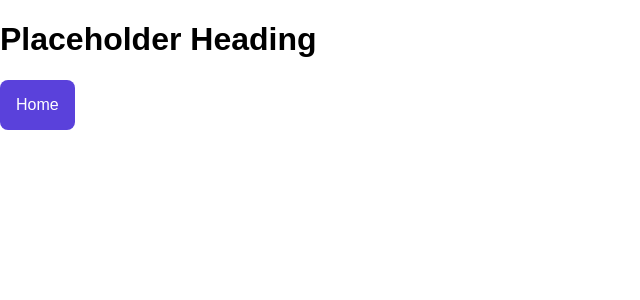
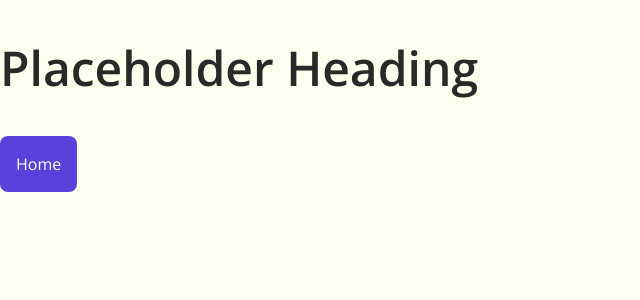
Before and after one commit to d-leb/david-leblanc.com, a React app: page / in a window 1280 px wide. Shown: the top 300 px of the page, without its empty margins (0-640 px from the left). Built offline with nearby package versions, Linux system fonts and the light colour scheme.

Commit message:
Add Open Sans font support

```diff
--- a/public/index.html
+++ b/public/index.html
@@ -4,6 +4,8 @@
     <meta charset="utf-8" />
     <meta name="viewport" content="width=device-width, initial-scale=1" />
     <meta name="description" content="david-leblanc.com" />
+    <link rel="preconnect" href="https://fonts.gstatic.com" />
+    <link href="https://fonts.googleapis.com/css2?family=Open+Sans:ital,wght@0,400;0,600;1,400;1,600&display=swap" rel="stylesheet" />
   </head>
   <body>
     <noscript>You need to enable JavaScript to run this app.</noscript>
--- a/src/styles/GlobalStyle.ts
+++ b/src/styles/GlobalStyle.ts
@@ -1,5 +1,7 @@
 import { createGlobalStyle } from 'styled-components'
 import styledNormalize from 'styled-normalize'
+
+import { Colors } from 'styles/Colors'
 
 export const GlobalStyle = createGlobalStyle`
   ${styledNormalize}
@@ -7,8 +9,26 @@ export const GlobalStyle = createGlobalStyle`
   body {
     margin: 0;
     padding: 0;
-    font-family: Arial, sans-serif;
-    font-weight: 300;
-    font-size: 1em
+    background-color: ${Colors.IVORY};
+
+    font-family: 'Open Sans', sans-serif;
+    font-weight: 400;
+    font-size: 16px;
+    line-height: 1.5;
+    color: ${Colors.JET};
+
+    h1, h2, h3, h4, h5, h6 {
+      font-family: 'Open Sans', sans-serif;
+      font-weight: 600;
+    }
+    h1 {
+      font-size: 3em;
+    }
+    h2 {
+      font-size: 2em;
+    }
+    h3 {
+      font-size: 1.4em;
+    }
   }
 `
```
